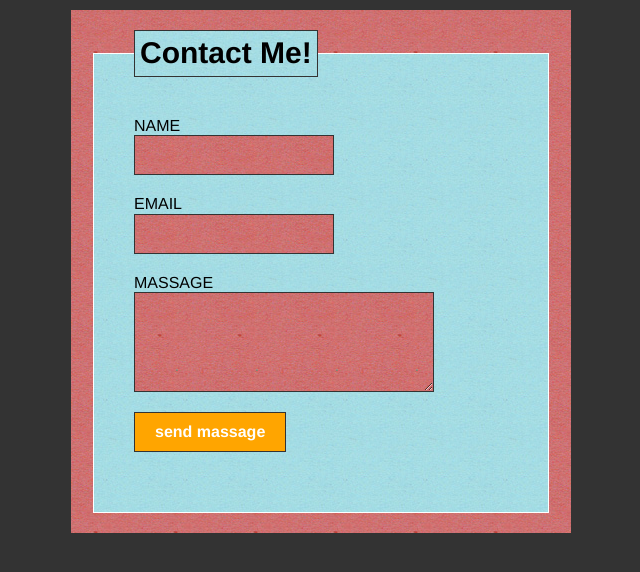
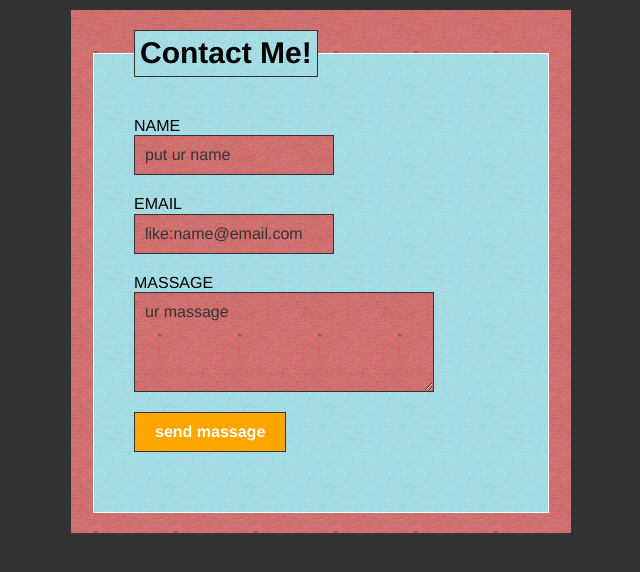
Before and after one commit to abramReda/WebSite, a plain HTML site: page pages/contactme.html in a window 1280 px wide. Shown: the whole page, without its empty margins (319-959 px from the left). Drawn offline with Linux system fonts and the light colour scheme.

Commit message:
add contact form

```diff
--- a/css/CONTACT.css
+++ b/css/CONTACT.css
@@ -1,6 +1,9 @@
 /*custom css file for contactme.html in pages file*/
 
-
+::placeholder { /* Chrome, Firefox, Opera, Safari 10.1+ */
+    color: #333;
+    opacity: 1; /* Firefox */
+}
 body{
 	background-color:#333;
 }
--- a/pages/contactme.html
+++ b/pages/contactme.html
@@ -14,13 +14,13 @@
 				<fieldset>
 					<legend>Contact Me!</legend>
 					<label for="contact_name">Name</label>
-					<input type="text" id ="contact_name">
+					<input type="text" placeholder="put ur name" id ="contact_name">
 
 					<label for="contact_email">Email</label>
-					<input type="email" id ="contact_email">
+					<input type="email" placeholder="like:name@email.com"id ="contact_email">
 
 					<label for ="contact_massage">Massage</label>
-					<textarea id="contact_massge"></textarea>
+					<textarea id="contact_massge" placeholder="ur massage"></textarea>
 
 					<input type ="submit" value="send massage">
 
```
